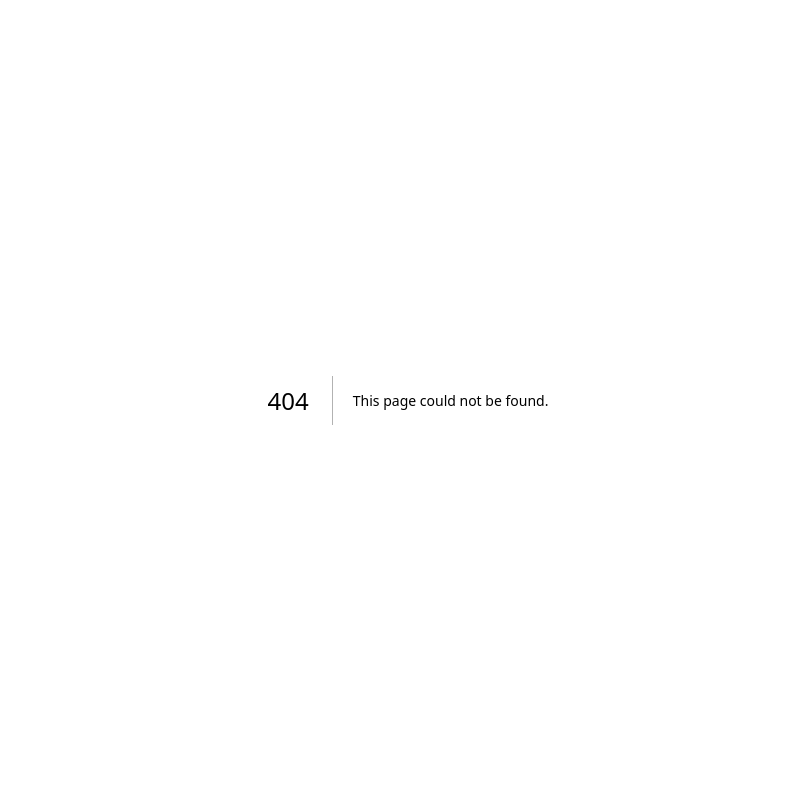
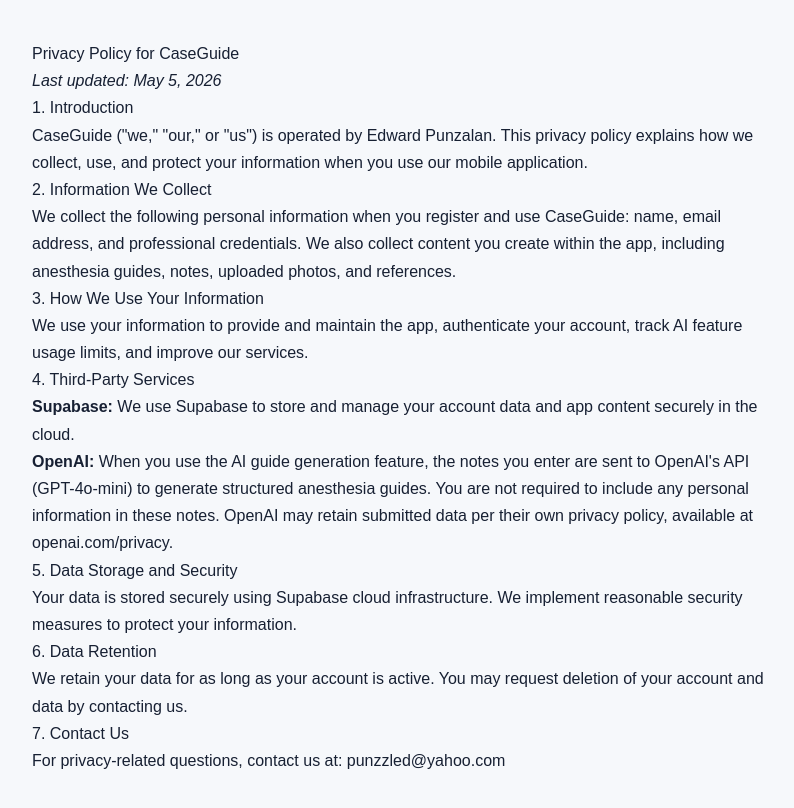
Before and after one commit to CaseGuideANES/caseguide-admin, a Next.js app: page /privacy in a window 1280 px wide. Before the commit this address had no page. Shown: the top 808 px of the page, without its empty margins (232-1026 px from the left). Built offline with nearby package versions, Linux system fonts and the light colour scheme.

Commit message:
Add privacy policy page

```diff
--- /dev/null
+++ b/app/privacy/page.tsx
@@ -0,0 +1,30 @@
+export default function PrivacyPolicy() {
+  return (
+    <main style={{ maxWidth: 800, margin: "0 auto", padding: "40px 24px", fontFamily: "Arial, sans-serif", lineHeight: 1.7 }}>
+      <h1>Privacy Policy for CaseGuide</h1>
+      <p><em>Last updated: May 5, 2026</em></p>
+
+      <h2>1. Introduction</h2>
+      <p>CaseGuide (&quot;we,&quot; &quot;our,&quot; or &quot;us&quot;) is operated by Edward Punzalan. This privacy policy explains how we collect, use, and protect your information when you use our mobile application.</p>
+
+      <h2>2. Information We Collect</h2>
+      <p>We collect the following personal information when you register and use CaseGuide: name, email address, and professional credentials. We also collect content you create within the app, including anesthesia guides, notes, uploaded photos, and references.</p>
+
+      <h2>3. How We Use Your Information</h2>
+      <p>We use your information to provide and maintain the app, authenticate your account, track AI feature usage limits, and improve our services.</p>
+
+      <h2>4. Third-Party Services</h2>
+      <p><strong>Supabase:</strong> We use Supabase to store and manage your account data and app content securely in the cloud.</p>
+      <p><strong>OpenAI:</strong> When you use the AI guide generation feature, the notes you enter are sent to OpenAI&apos;s API (GPT-4o-mini) to generate structured anesthesia guides. You are not required to include any personal information in these notes. OpenAI may retain submitted data per their own privacy policy, available at openai.com/privacy.</p>
+
+      <h2>5. Data Storage and Security</h2>
+      <p>Your data is stored securely using Supabase cloud infrastructure. We implement reasonable security measures to protect your information.</p>
+
+      <h2>6. Data Retention</h2>
+      <p>We retain your data for as long as your account is active. You may request deletion of your account and data by contacting us.</p>
+
+      <h2>7. Contact Us</h2>
+      <p>For privacy-related questions, contact us at: punzzled@yahoo.com</p>
+    </main>
+  );
+}
```
